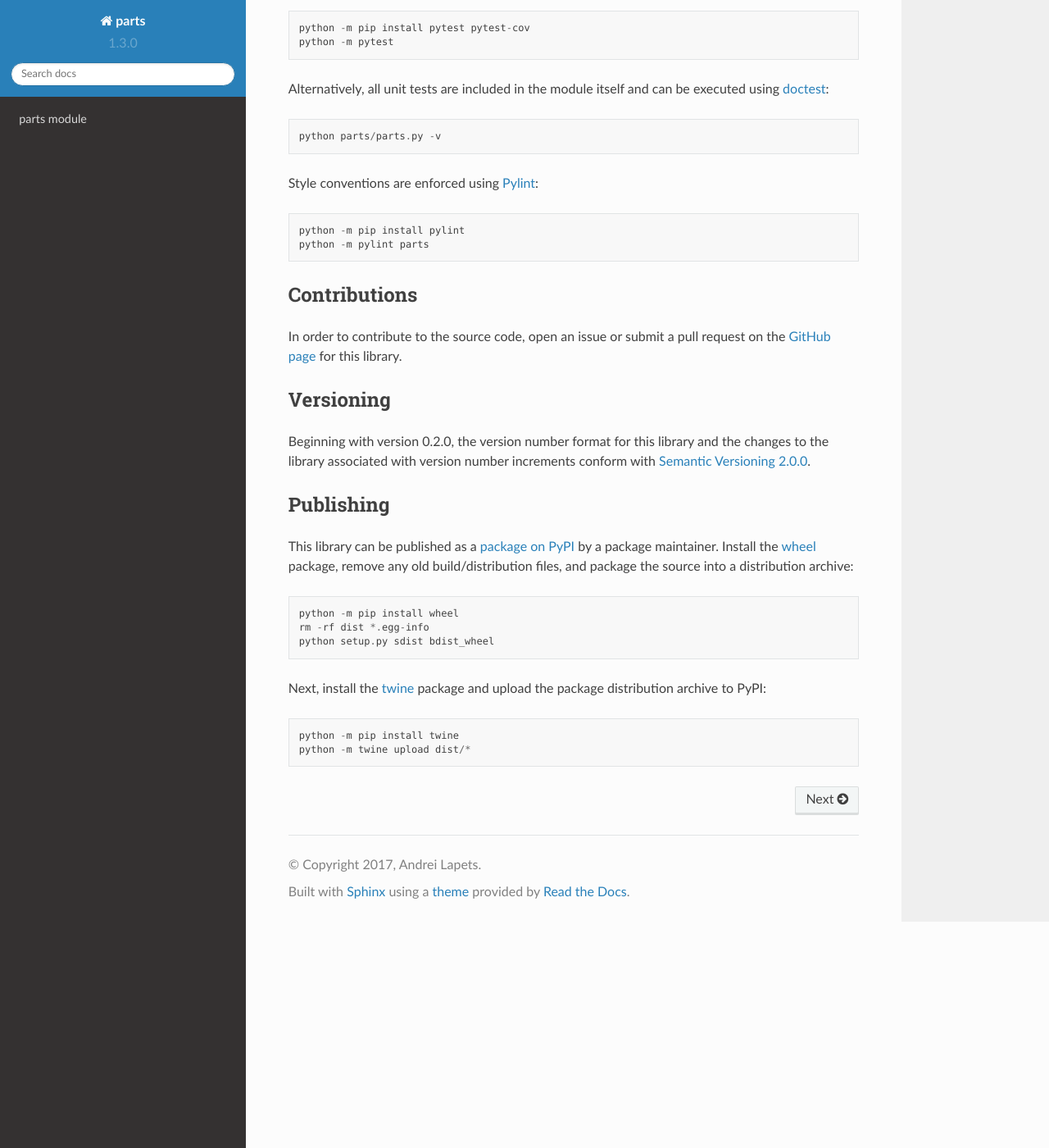
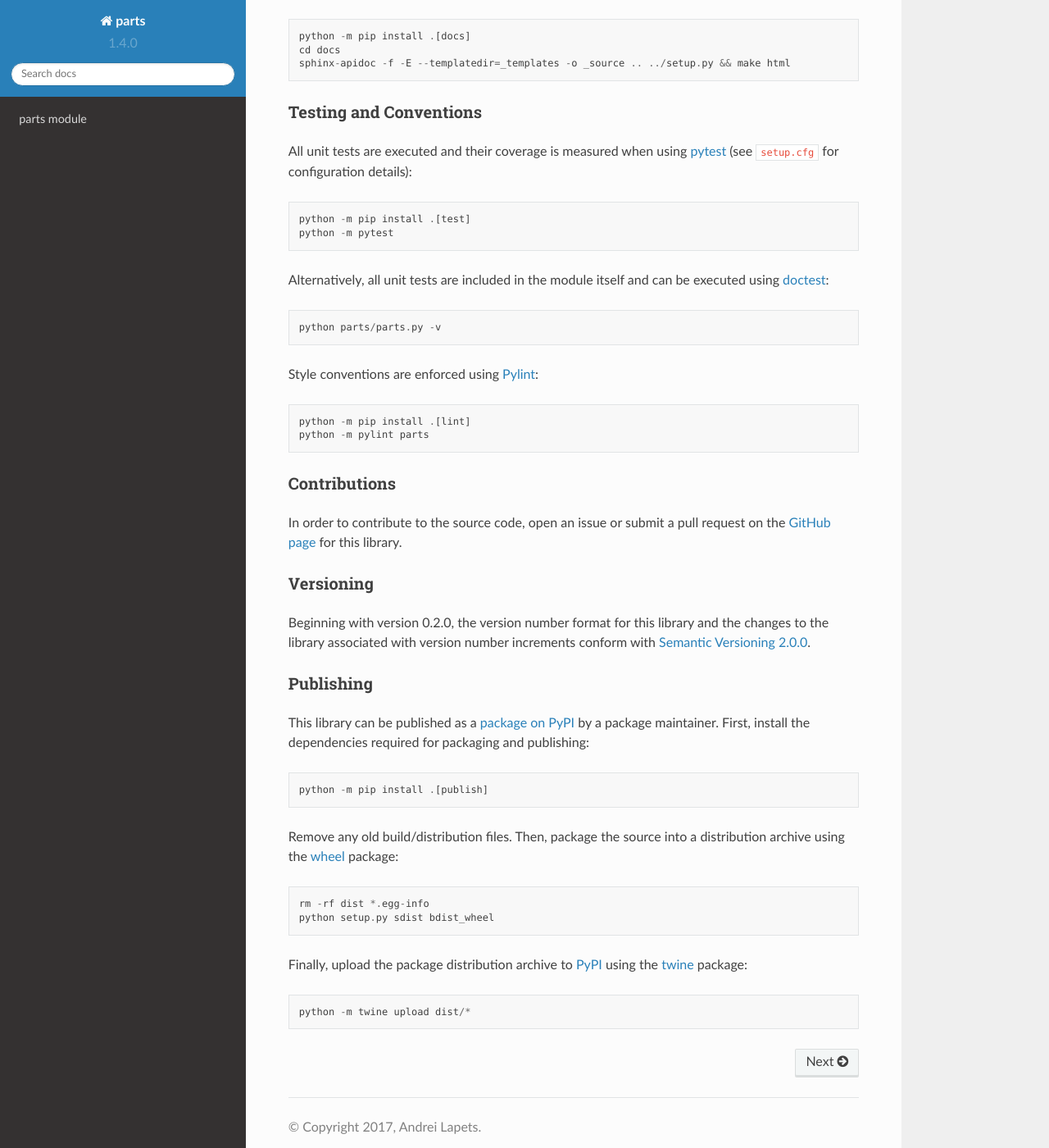
Before and after one commit to lapets/parts, a Sphinx documentation site: the page built from docs/index.rst, in a window 1280 px wide and 1400 px high, scrolled down 1843 px. Shown: the whole window at 82% size. Built offline with Sphinx 7.4.7 and the Read the Docs theme 2.0.0, drawn with Linux system fonts in a browser that asks for light colours; some of the changed text lies outside the part shown.

Commit message:
Maintain all dependency requirements using setuptools; update README/docs/CI.

```diff
--- a/README.rst
+++ b/README.rst
@@ -73,21 +73,27 @@ Several examples are presented below::
       ...
     ValueError: cannot retrieve 3 parts from object given part length parameter of 2
 
+Development
+-----------
+All installation and development dependencies are managed using `setuptools <https://pypi.org/project/setuptools>`__ and are fully specified in ``setup.py``. The ``extras_require`` parameter is used to `specify optional requirements <https://setuptools.pypa.io/en/latest/userguide/dependency_management.html#optional-dependencies>`__ for various development tasks. This makes it possible to specify additional options (such as ``docs``, ``lint``, and so on) when performing installation using `pip <https://pypi.org/project/pip>`__::
+
+    python -m pip install .[docs,lint]
+
 Documentation
--------------
+^^^^^^^^^^^^^
 .. include:: toc.rst
 
 The documentation can be generated automatically from the source files using `Sphinx <https://www.sphinx-doc.org/>`_::
 
+    python -m pip install .[docs]
     cd docs
-    python -m pip install -r requirements.txt
     sphinx-apidoc -f -E --templatedir=_templates -o _source .. ../setup.py && make html
 
 Testing and Conventions
------------------------
+^^^^^^^^^^^^^^^^^^^^^^^
 All unit tests are executed and their coverage is measured when using `pytest <https://docs.pytest.org/>`_ (see ``setup.cfg`` for configuration details)::
 
-    python -m pip install pytest pytest-cov
+    python -m pip install .[test]
     python -m pytest
 
 Alternatively, all unit tests are included in the module itself and can be executed using `doctest <https://docs.python.org/3/library/doctest.html>`_::
@@ -96,26 +102,28 @@ Alternatively, all unit tests are included in the module itself and can be execu
 
 Style conventions are enforced using `Pylint <https://www.pylint.org/>`_::
 
-    python -m pip install pylint
+    python -m pip install .[lint]
     python -m pylint parts
 
 Contributions
--------------
+^^^^^^^^^^^^^
 In order to contribute to the source code, open an issue or submit a pull request on the `GitHub page <https://github.com/lapets/parts>`_ for this library.
 
 Versioning
-----------
+^^^^^^^^^^
 Beginning with version 0.2.0, the version number format for this library and the changes to the library associated with version number increments conform with `Semantic Versioning 2.0.0 <https://semver.org/#semantic-versioning-200>`_.
 
 Publishing
-----------
-This library can be published as a `package on PyPI <https://pypi.org/project/parts/>`_ by a package maintainer. Install the `wheel <https://pypi.org/project/wheel/>`_ package, remove any old build/distribution files, and package the source into a distribution archive::
+^^^^^^^^^^
+This library can be published as a `package on PyPI <https://pypi.org/project/parts>`__ by a package maintainer. First, install the dependencies required for packaging and publishing::
 
-    python -m pip install wheel
+    python -m pip install .[publish]
+
+Remove any old build/distribution files. Then, package the source into a distribution archive using the `wheel <https://pypi.org/project/wheel>`__ package::
+
     rm -rf dist *.egg-info
     python setup.py sdist bdist_wheel
 
-Next, install the `twine <https://pypi.org/project/twine/>`_ package and upload the package distribution archive to PyPI::
+Finally, upload the package distribution archive to `PyPI <https://pypi.org>`__ using the `twine <https://pypi.org/project/twine>`__ package::
 
-    python -m pip install twine
     python -m twine upload dist/*
--- a/docs/conf.py
+++ b/docs/conf.py
@@ -20,8 +20,8 @@ sys.path.insert(0, os.path.abspath('..'))
 # The name and version are retrieved from `setup.py` in the root directory.
 with open('../setup.py') as package_file:
     package = package_file.read()
-project = package.split('name = "')[1].split('"')[0]
-version = package.split('version = "')[1].split('"')[0]
+project = package.split("name = '")[1].split("'")[0]
+version = package.split("version = '")[1].split("'")[0]
 release = version
 
 author = 'Andrei Lapets'
--- a/docs/requirements.txt
+++ /dev/null
@@ -1,2 +0,0 @@
-sphinx~=4.2.0
-sphinx-rtd-theme~=1.0.0
```
Also changed, not shown: other parts of README.rst (+3 -3 lines), setup.py (+33 -12 lines), .readthedocs.yaml, 1 other file.
